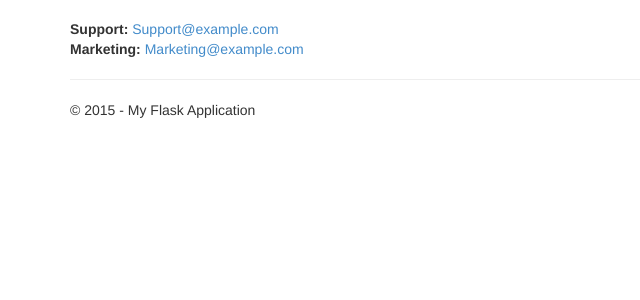
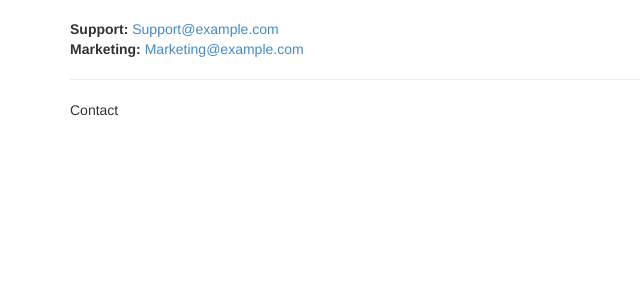
Before and after one commit to kjabbe/MultipleChoice, a Flask app: page /1 in a window 1280 px wide. Shown: the part 220-520 px from the top of the page, without its empty margins (0-640 px from the left). Run offline with Flask 2, Linux system fonts and the light colour scheme; some libraries are stand-ins or nearby versions.

Commit message:
clean footer

```diff
--- a/FlaskWebProject/templates/layout.html
+++ b/FlaskWebProject/templates/layout.html
@@ -33,7 +33,7 @@
         {% block content %}{% endblock %}
         <hr />
         <footer>
-            <p>&copy; {{ year }} - My Flask Application</p>
+            <p>{{ title }}</p>
         </footer>
     </div>
 
```
